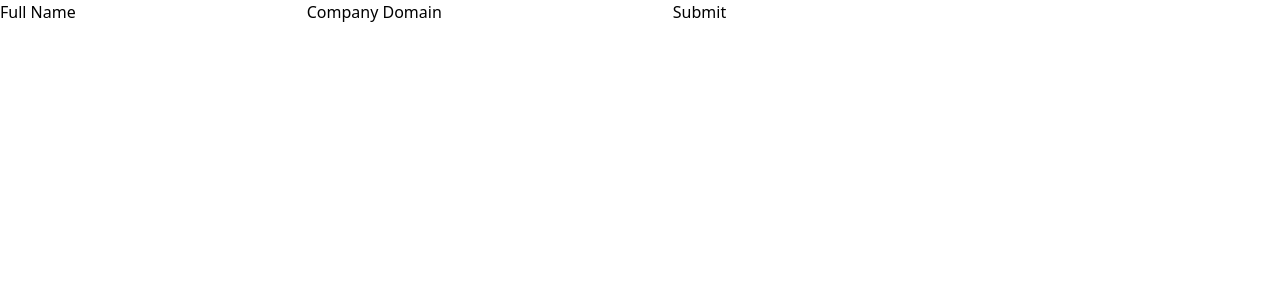
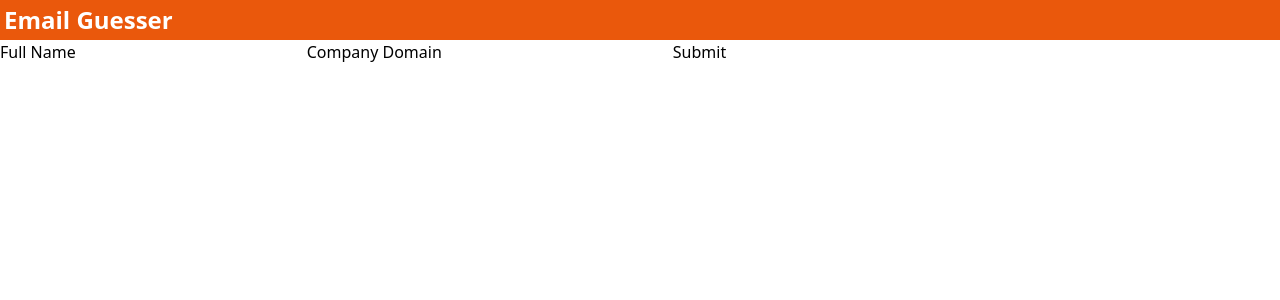
Before and after one commit to samoryka/email-guesser-spa, a React (Create React App) app: page / in a window 1280 px wide. Shown: the top 300 px of the page. Built offline with nearby package versions, Linux system fonts and the light colour scheme.

Commit message:
extract header

```diff
--- a/src/App.tsx
+++ b/src/App.tsx
@@ -3,6 +3,7 @@ import {deriveEmail} from "./queries/deriveEmail";
 import {TextInput} from "./components/TextInput";
 import {SubmitButton} from "./components/SubmitButton";
 import {ResponseCard} from "./components/ResponseCard";
+import {Header} from "./components/Header";
 
 interface EmailResponse {
     email: string
@@ -27,6 +28,9 @@ export const App = () => {
     }
 
     return (
+        <>
+            <Header/>
+            <main>
                 <form onSubmit={handleSubmit}>
                     <TextInput id={"full_name"} label={"Full Name"} value={fullName} disabled={isLoading}
                                setValue={setFullName}/>
@@ -36,5 +40,7 @@ export const App = () => {
                     {emailResponse?.email && <ResponseCard text={emailResponse.email} isError={false}/>}
                     {emailResponse?.error && <ResponseCard text={emailResponse.error} isError={true}/>}
                 </form>
+            </main>
+        </>
     )
 }
--- /dev/null
+++ b/src/components/Header.tsx
@@ -0,0 +1,2 @@
+
+export const Header = () =><header className={"flex items-center w-full p-1 bg-orange-600 text-2xl text-white font-bold"}><h1>Email Guesser</h1></header>
```
Lines whose indentation alone changed are shown as unchanged.
